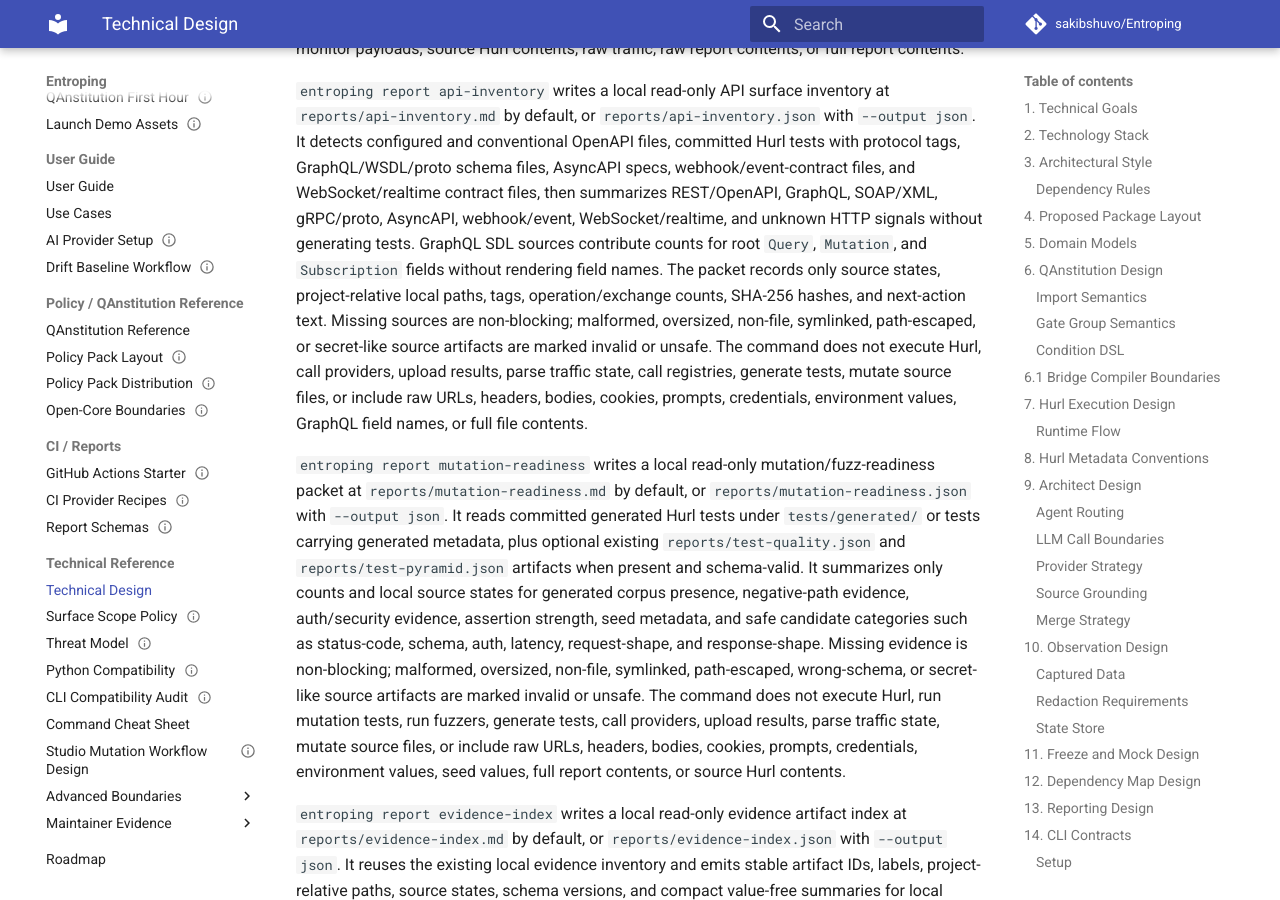
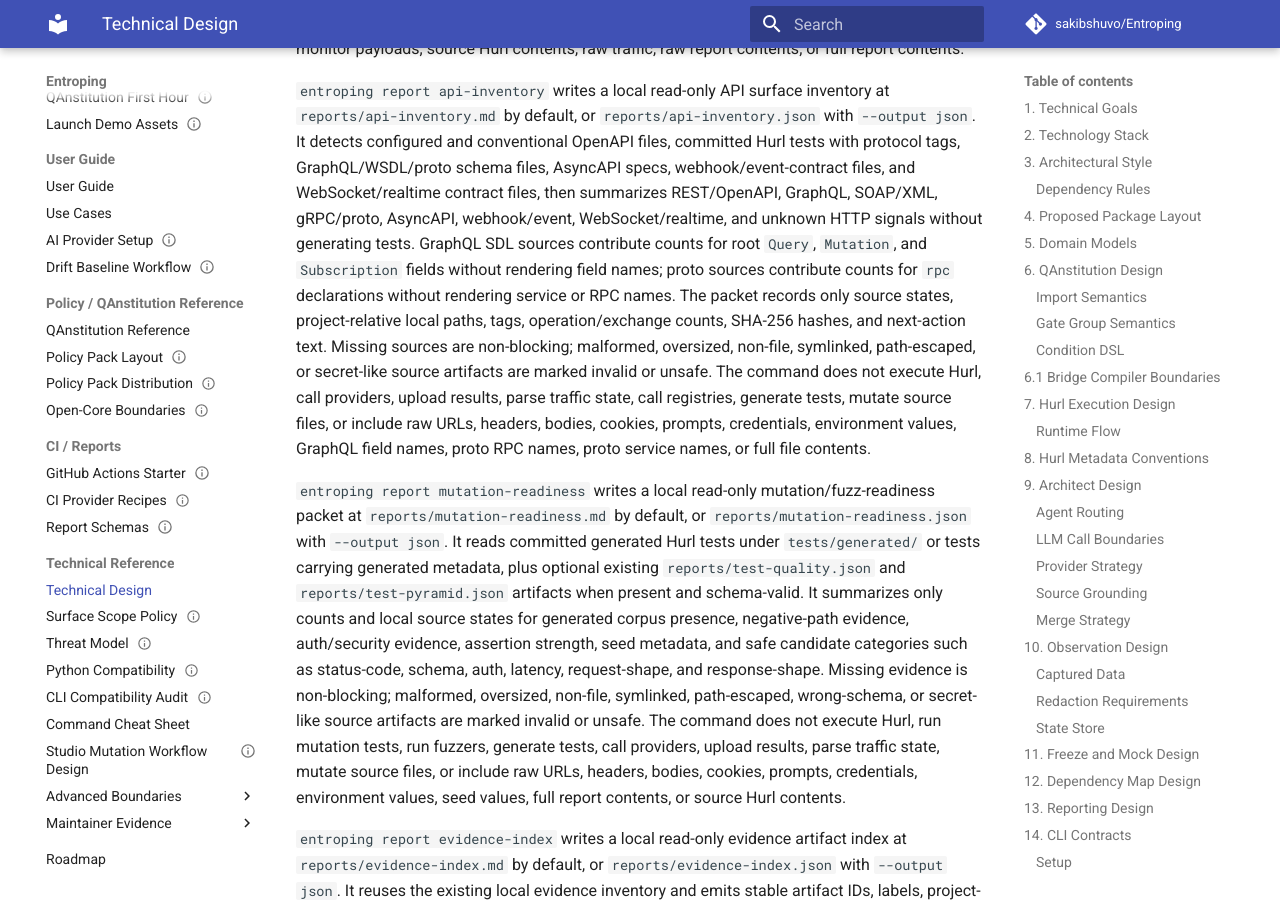
Before and after one commit to sakibshuvo/Entroping, an MkDocs documentation site: the page built from docs/technical/TDS.md, in a window 1280 px wide and 900 px high, scrolled down 43059 px. Built offline with MkDocs 1.6.1 and Material for MkDocs 9.7.7, drawn with Linux system fonts in a browser that asks for light colours; comment, search, counter and statistics services are not loaded.

Commit message:
feat(report): count grpc proto inventory operations

```diff
--- a/docs/technical/TDS.md
+++ b/docs/technical/TDS.md
@@ -1737,14 +1737,17 @@ AsyncAPI specs, webhook/event-contract files, and WebSocket/realtime contract
 files, then summarizes REST/OpenAPI, GraphQL, SOAP/XML, gRPC/proto, AsyncAPI,
 webhook/event, WebSocket/realtime, and unknown HTTP signals without generating
 tests. GraphQL SDL sources contribute counts for root `Query`, `Mutation`, and
-`Subscription` fields without rendering field names. The packet records only
-source states, project-relative local paths, tags, operation/exchange counts,
-SHA-256 hashes, and next-action text. Missing sources are non-blocking;
-malformed, oversized, non-file, symlinked, path-escaped, or secret-like source
-artifacts are marked invalid or unsafe. The command does not execute Hurl, call
-providers, upload results, parse traffic state, call registries, generate tests,
-mutate source files, or include raw URLs, headers, bodies, cookies, prompts,
-credentials, environment values, GraphQL field names, or full file contents.
+`Subscription` fields without rendering field names; proto sources contribute
+counts for `rpc` declarations without rendering service or RPC names. The
+packet records only source states, project-relative local paths, tags,
+operation/exchange counts, SHA-256 hashes, and next-action text. Missing
+sources are non-blocking; malformed, oversized, non-file, symlinked,
+path-escaped, or secret-like source artifacts are marked invalid or unsafe. The
+command does not execute Hurl, call providers, upload results, parse traffic
+state, call registries, generate tests, mutate source files, or include raw
+URLs, headers, bodies, cookies, prompts, credentials, environment values,
+GraphQL field names, proto RPC names, proto service names, or full file
+contents.
 
 `entroping report mutation-readiness` writes a local read-only
 mutation/fuzz-readiness packet at `reports/mutation-readiness.md` by default,
```
Also changed, not shown: .context/changelog.md (+8 -0 lines), .context/plan.md (+6 -7 lines), docs/meta/PROJECT_PROGRESS.md (+1 -1 lines), docs/technical/REPORT_SCHEMAS.md (+6 -4 lines), 2 other files.
